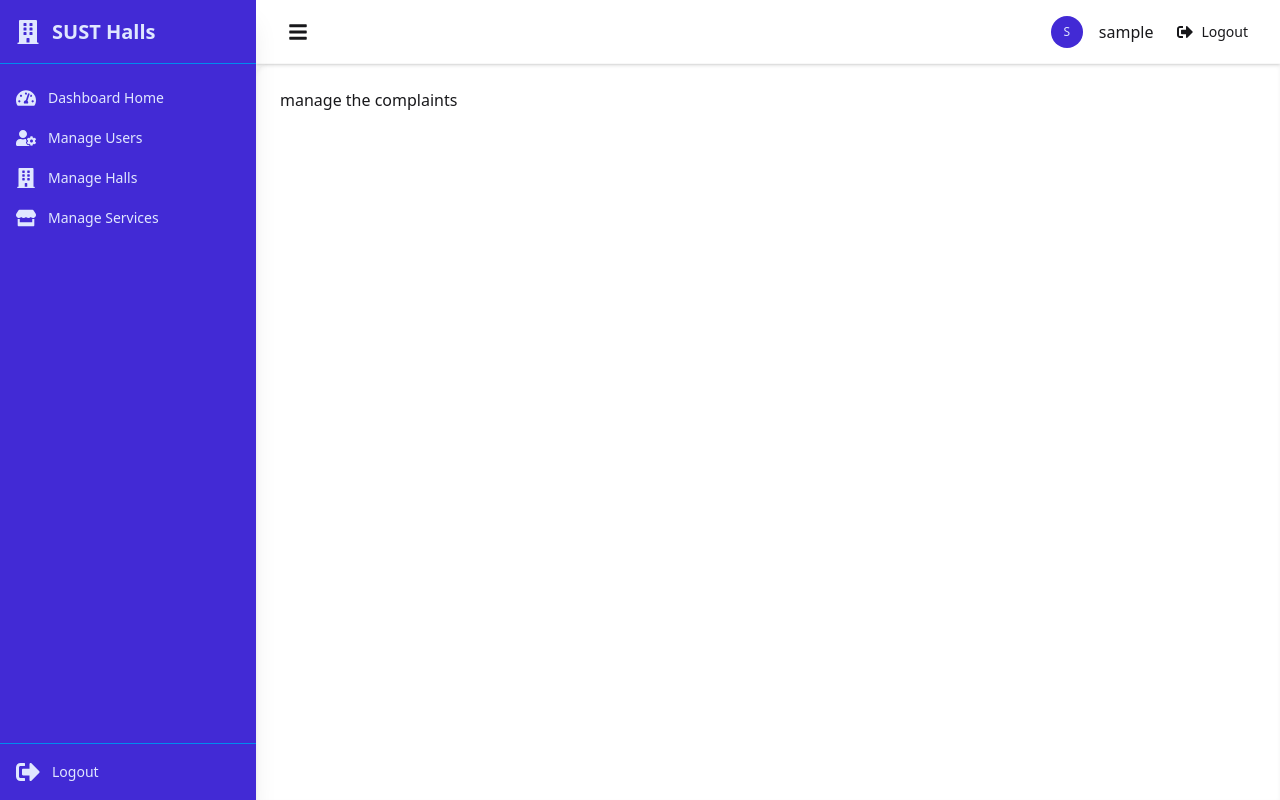
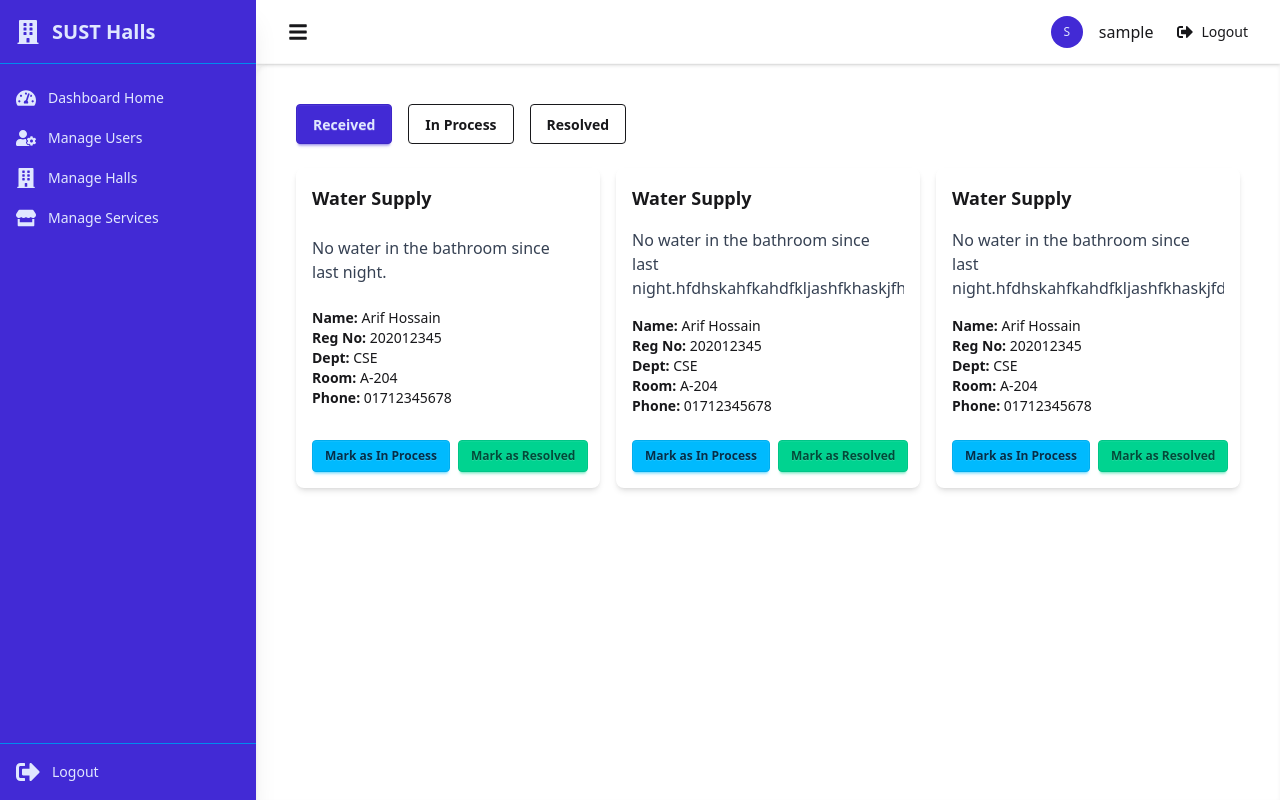
Before and after one commit to Muztahid-2020331021/Hall_Management_Web, a React (Vite) app in the folder frontend/: page /dashboard/manage-complaints in a window 1280 px wide. Built offline with nearby package versions, Linux system fonts and the light colour scheme; no server answers; sample sign-in values are in the browser's storage.

Commit message:
Created The feature for managing complaints for Official Stuffs

```diff
--- a/frontend/src/pages/official_stuff/ManageComplaints.jsx
+++ b/frontend/src/pages/official_stuff/ManageComplaints.jsx
@@ -1,11 +1,190 @@
-import React from 'react';
+import { useEffect, useState } from "react";
+import axios from "axios";
 
 const ManageComplaints = () => {
-    return (
-        <div>
-            <p>manage the complaints</p>
+  //   const [complaints, setComplaints] = useState([]);
+  const [filter, setFilter] = useState("Received");
+  const complaints = [
+    {
+      complain_id: 1,
+      complain_tag: "water_supply",
+      complain_details: "No water in the bathroom since last night.",
+      complain_status: "Received",
+      complainant_registration_number: {
+        student_name: "Arif Hossain",
+        registration_number: "202012345",
+        department: "CSE",
+        room_number: "A-204",
+        phone_number: "01712345678",
+      },
+    },
+    {
+      complain_id: 4,
+      complain_tag: "water_supply",
+      complain_details:
+        "No water in the bathroom since last night.hfdhskahfkahdfkljashfkhaskjfhkasjdhfksjhdfklhsakldfhkasdfkjsfkjhsaskfhksajdhfkjasdfkjsakfaskhfh",
+      complain_status: "Received",
+      complainant_registration_number: {
+        student_name: "Arif Hossain",
+        registration_number: "202012345",
+        department: "CSE",
+        room_number: "A-204",
+        phone_number: "01712345678",
+      },
+    },
+    {
+      complain_id: 4,
+      complain_tag: "water_supply",
+      complain_details:
+        "No water in the bathroom since last night.hfdhskahfkahdfkljashfkhaskjfdfjlskajflkjflkjaljflkasjlfjslkjflakjsflkjsaldfkjasldkfjl;askjdflaskjdflkjasdf;lkjsda;lfhkasjdhfksjhdfklhsakldfhkasdfkjsfkjhsaskfhksajdhfkjasdfkjsakfaskhfh",
+      complain_status: "Received",
+      complainant_registration_number: {
+        student_name: "Arif Hossain",
+        registration_number: "202012345",
+        department: "CSE",
+        room_number: "A-204",
+        phone_number: "01712345678",
+      },
+    },
+    {
+      complain_id: 2,
+      complain_tag: "toilet_clean",
+      complain_details: "Toilet not cleaned for three days.",
+      complain_status: "In Process",
+      complainant_registration_number: {
+        student_name: "Nazmul Karim",
+        registration_number: "202045678",
+        department: "EEE",
+        room_number: "B-305",
+        phone_number: "01898765432",
+      },
+    },
+    {
+      complain_id: 3,
+      complain_tag: "bed",
+      complain_details: "Broken bed, unable to sleep properly.",
+      complain_status: "Resolved",
+      complainant_registration_number: {
+        student_name: "Fahim Rahman",
+        registration_number: "202078910",
+        department: "ME",
+        room_number: "C-102",
+        phone_number: "01987654321",
+      },
+    },
+  ];
+
+  const fetchComplaints = async () => {
+    try {
+      const res = await axios.get("http://127.0.0.1:8000/complain/complain/");
+      //   setComplaints(res.data);
+    } catch (err) {
+      console.error("Failed to load complaints", err);
+    }
+  };
+
+  useEffect(() => {
+    fetchComplaints();
+  }, []);
+
+  const handleStatusChange = async (id, newStatus) => {
+    try {
+      await axios.patch(`http://127.0.0.1:8000/complain/complain/${id}/`, {
+        complain_status: newStatus,
+      });
+      fetchComplaints(); // Refresh data after update
+    } catch (err) {
+      console.error("Failed to update status", err);
+    }
+  };
+
+  const filteredComplaints = complaints.filter(
+    (c) => c.complain_status === filter
+  );
+
+  return (
+    <div className="p-4">
+      <div className="flex gap-4 mb-6">
+        {["Received", "In Process", "Resolved"].map((status) => (
+          <button
+            key={status}
+            onClick={() => setFilter(status)}
+            className={`btn ${
+              filter === status ? "btn-primary" : "btn-outline"
+            }`}
+          >
+            {status}
+          </button>
+        ))}
+      </div>
+
+      {filteredComplaints.length === 0 ? (
+        <p>No complaints in this category.</p>
+      ) : (
+        <div className="grid md:grid-cols-2 xl:grid-cols-3 gap-4">
+          {filteredComplaints.map((complaint) => (
+            <div key={complaint.complain_id} className="card w-full max-w-md p-4 shadow-md h-80 flex flex-col justify-between ">
+              <h3 className="text-lg font-bold capitalize mb-2">
+                {complaint.complain_tag.replaceAll("_", " ")}
+              </h3>
+              <p className="text-gray-700 mb-2 max-h-32 overflow-y-auto pr-2">
+                {complaint.complain_details}
+              </p>
+
+              <div className="text-sm mb-2">
+                <p>
+                  <strong>Name:</strong>{" "}
+                  {complaint.complainant_registration_number?.student_name}
+                </p>
+                <p>
+                  <strong>Reg No:</strong>{" "}
+                  {
+                    complaint.complainant_registration_number
+                      ?.registration_number
+                  }
+                </p>
+                <p>
+                  <strong>Dept:</strong>{" "}
+                  {complaint.complainant_registration_number?.department}
+                </p>
+                <p>
+                  <strong>Room:</strong>{" "}
+                  {complaint.complainant_registration_number?.room_number}
+                </p>
+                <p>
+                  <strong>Phone:</strong>{" "}
+                  {complaint.complainant_registration_number?.phone_number}
+                </p>
+              </div>
+
+              {filter !== "Resolved" && (
+                <div className="mt-2 flex gap-2">
+                  {filter === "Received" && (
+                    <button
+                      className="btn btn-sm btn-info"
+                      onClick={() =>
+                        handleStatusChange(complaint.complain_id, "In Process")
+                      }
+                    >
+                      Mark as In Process
+                    </button>
+                  )}
+                  <button
+                    className="btn btn-sm btn-success"
+                    onClick={() =>
+                      handleStatusChange(complaint.complain_id, "Resolved")
+                    }
+                  >
+                    Mark as Resolved
+                  </button>
+                </div>
+              )}
+            </div>
+          ))}
         </div>
-    );
+      )}
+    </div>
+  );
 };
 
 export default ManageComplaints;
```
